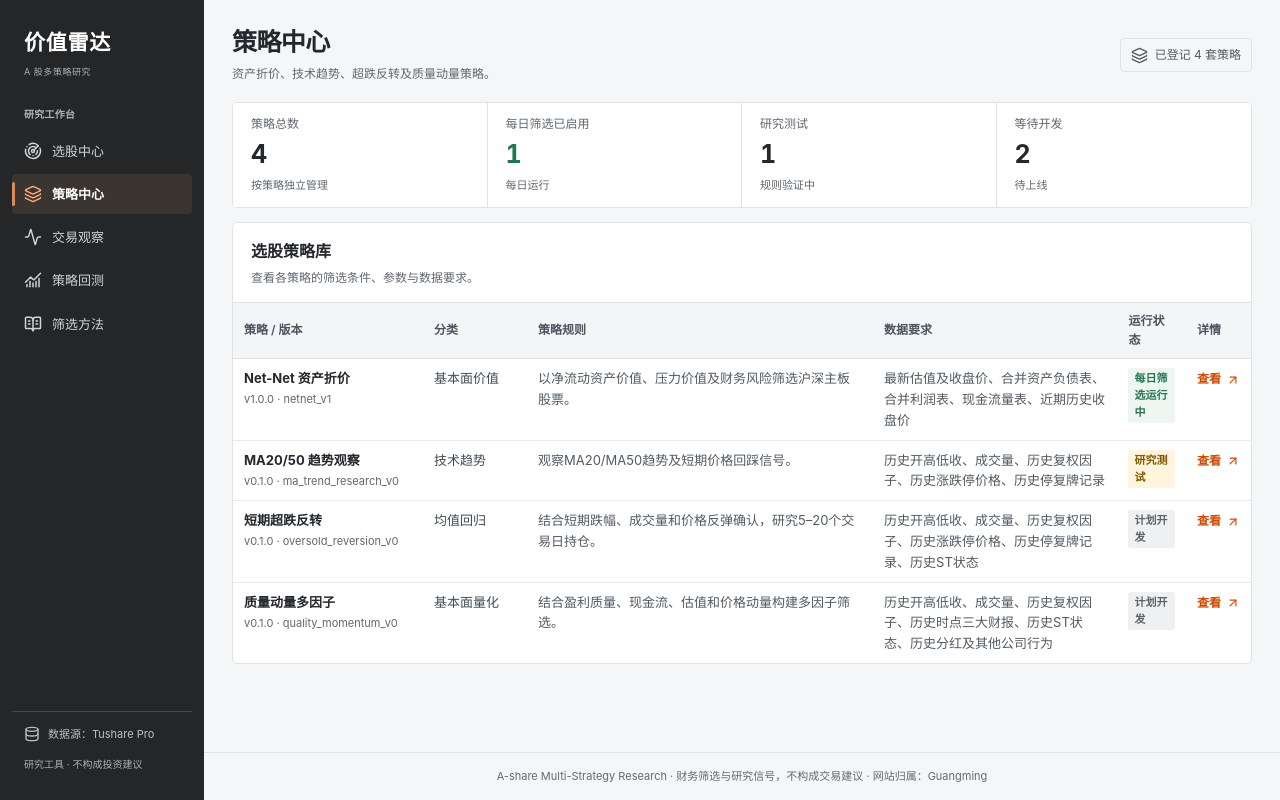
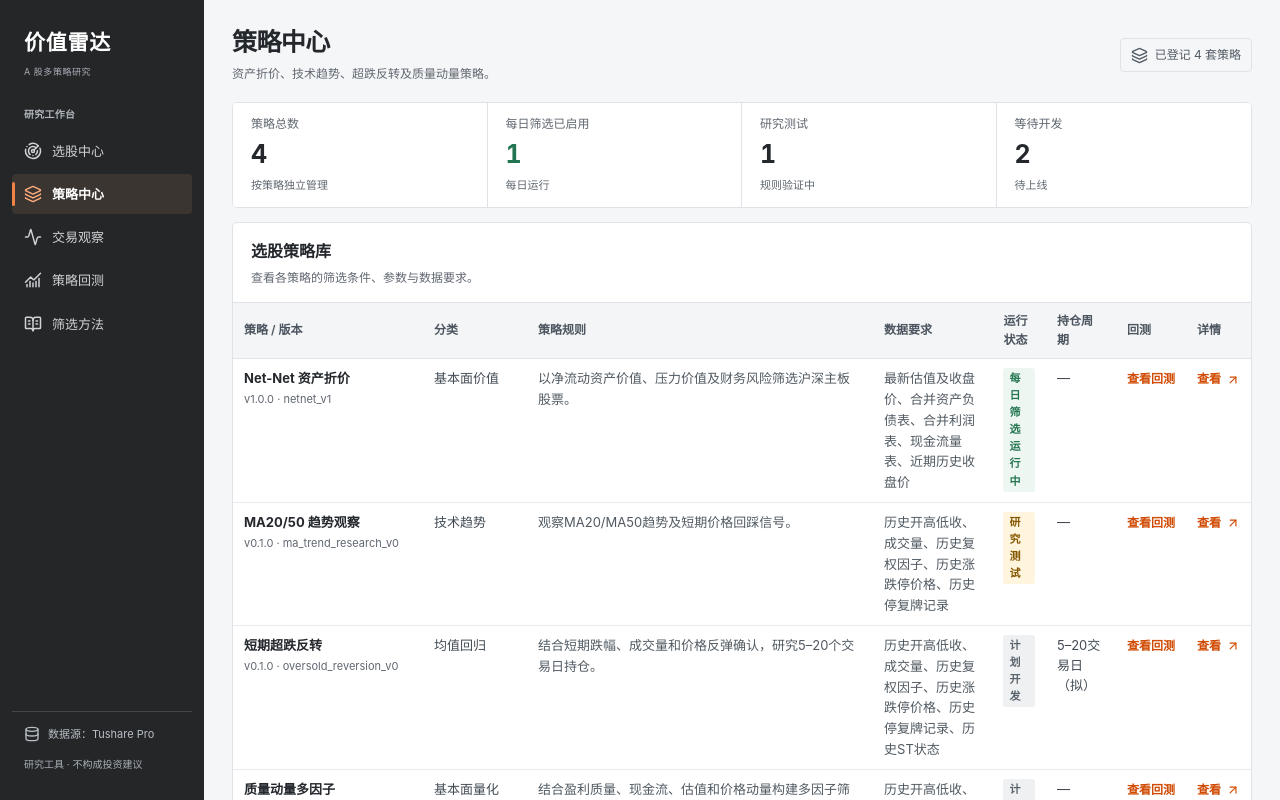
Before and after one commit to LGuangming/a-share-value-screener, a Next.js app: page /strategies in a window 1280 px wide. Shown: the top 800 px of the page. Built offline with nearby package versions, Linux system fonts and the light colour scheme.

Commit message:
UI V2 page-specific interaction and layout

```diff
--- a/app/strategies/page.tsx
+++ b/app/strategies/page.tsx
@@ -26,7 +26,7 @@ export default function StrategiesPage() {
       </div></div>
       <div className="table-scroll">
         <table className="results-table strategy-library-table">
-          <thead><tr><th>策略 / 版本</th><th>分类</th><th>策略规则</th><th>数据要求</th><th>运行状态</th><th>详情</th></tr></thead>
+          <thead><tr><th>策略 / 版本</th><th>分类</th><th>策略规则</th><th>数据要求</th><th>运行状态</th><th>持仓周期</th><th>回测</th><th>详情</th></tr></thead>
           <tbody>{strategies.map(s=><tr key={s.id}>
             <td><Link className="stock-name" href={`/strategies/${encodeURIComponent(s.id)}`}>{s.name}</Link>
               <div className="stock-meta">v{s.version} · {s.id}</div></td>
@@ -34,6 +34,8 @@ export default function StrategiesPage() {
             <td className="strategy-description">{s.description}</td>
             <td className="strategy-description">{s.requirements.map(req=>requirementLabels[req] ?? req).join("、")}</td>
             <td><span className={`strategy-state strategy-state-${s.status}`}>{strategyStatusLabel[s.status]}</span></td>
+            <td>{s.id==="oversold_reversion_v0"?"5–20交易日（拟）":"—"}</td>
+            <td><Link className="inline-link" href={`/backtest?strategy=${encodeURIComponent(s.id)}`}>查看回测</Link></td>
             <td><Link className="inline-link" href={`/strategies/${encodeURIComponent(s.id)}`} aria-label={`查看${s.name}详情`}>查看 <ArrowUpRight size={14}/></Link></td>
           </tr>)}</tbody>
         </table>
```
